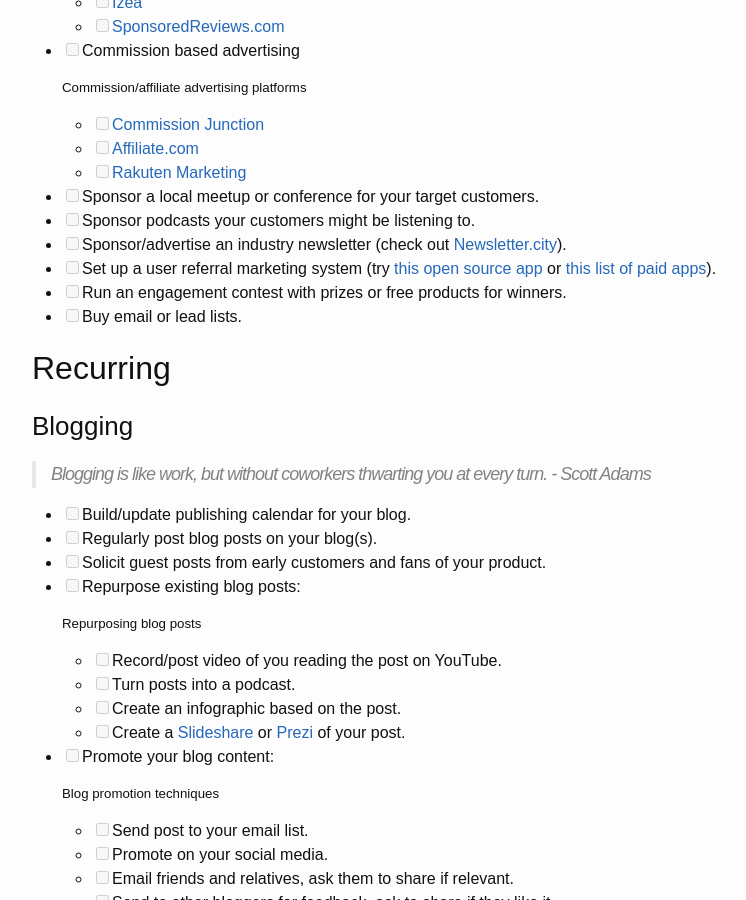
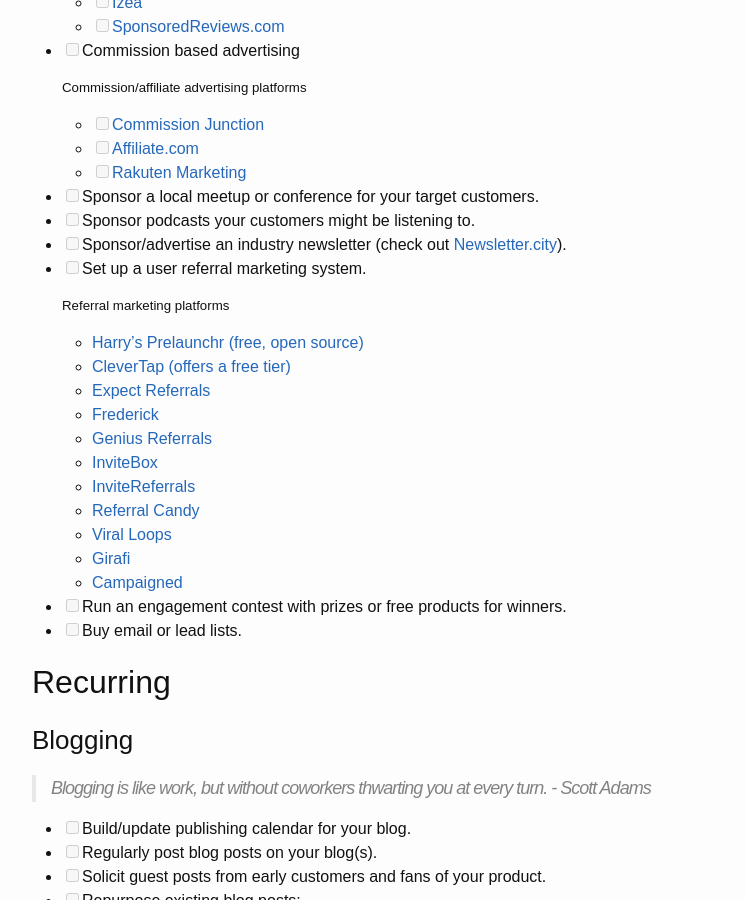
Before and after one commit to draftdev/startup-marketing-checklist, a Jekyll site: the page built from marketing-checklist.md, in a window 1280 px wide and 900 px high, scrolled down 5433 px. Shown: the whole window, without its empty margins (238-984 px from the left). Built offline with Jekyll 4.4.1, drawn with Linux system fonts in a browser that asks for light colours; comment, search, counter and statistics services are not loaded.

Commit message:
Adding a list of referral marketing platforms.

```diff
--- a/marketing-checklist.md
+++ b/marketing-checklist.md
@@ -225,7 +225,21 @@
 - [ ] Sponsor a local meetup or conference for your target customers.
 - [ ] Sponsor podcasts your customers might be listening to.
 - [ ] Sponsor/advertise an industry newsletter (check out [Newsletter.city](https://newsletter.city/)).
-- [ ] Set up a user referral marketing system (try [this open source app](https://github.com/harrystech/prelaunchr) or [this list of paid apps](https://upcity.com/blog/top-20-referral-marketing-apps-for-business/)).
+- [ ] Set up a user referral marketing system.
+
+  ##### Referral marketing platforms
+  - [Harry's Prelaunchr (free, open source)](https://github.com/harrystech/prelaunchr)
+  - [CleverTap (offers a free tier)](https://clevertap.com/)
+  - [Expect Referrals](http://expectreferrals.com/pricing/)
+  - [Frederick](https://www.hirefrederick.com/)
+  - [Genius Referrals](http://www.geniusreferrals.com/)
+  - [InviteBox](https://invitebox.com/)
+  - [InviteReferrals](http://www.invitereferrals.com/)
+  - [Referral Candy](https://www.referralcandy.com/)
+  - [Viral Loops](https://viral-loops.com/)
+  - [Girafi](https://girafi.co/)
+  - [Campaigned](https://campaignedapp.com/)
+
 - [ ] Run an engagement contest with prizes or free products for winners.
 - [ ] Buy email or lead lists.
 
```
